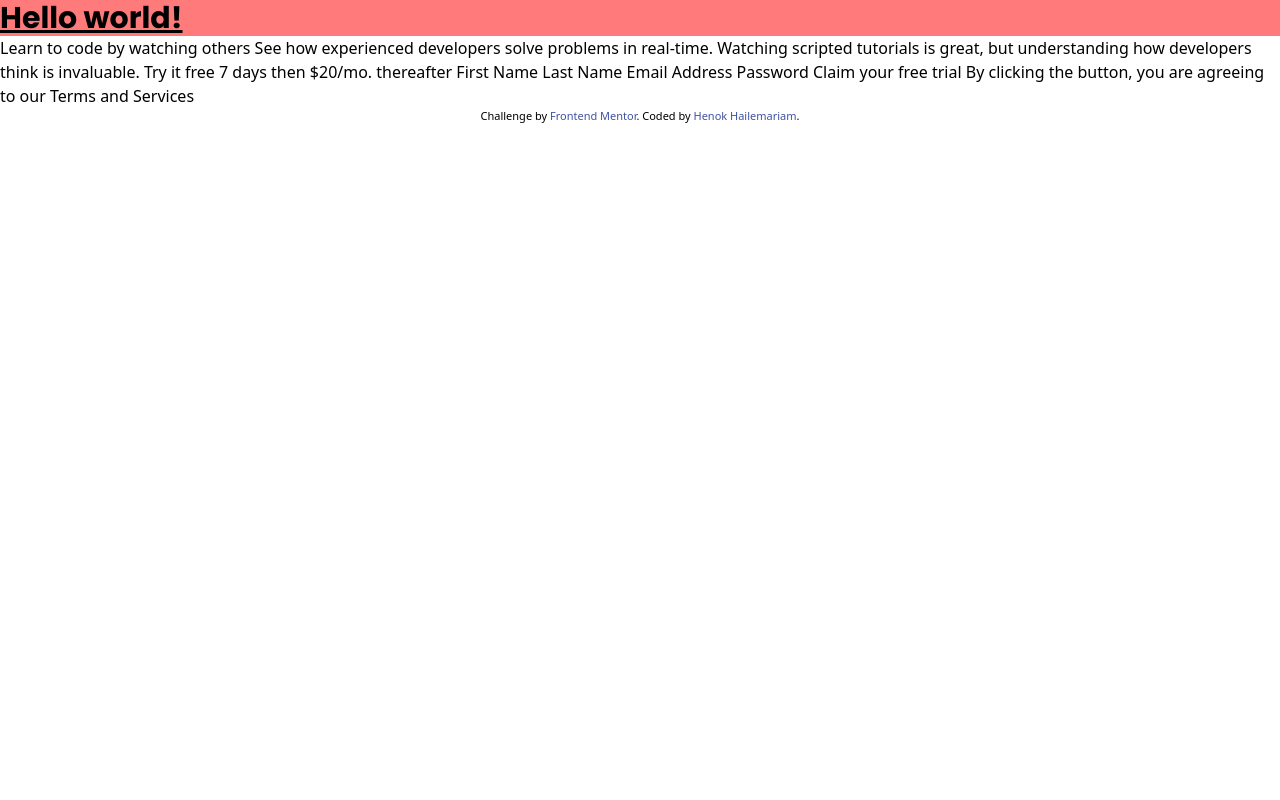
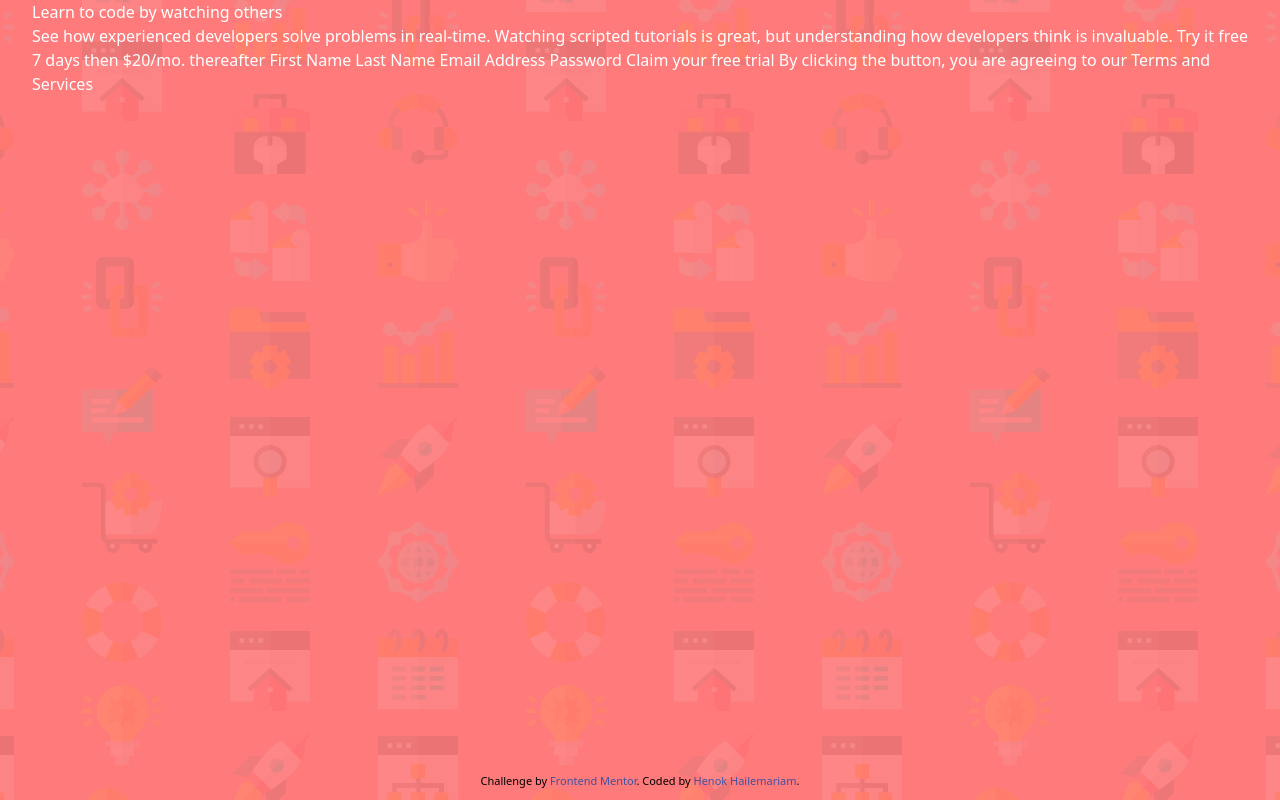
Before and after one commit to henokkhm/frontend-mentor-intro-component-with-sign-up-form, a website: page src/index.html in a window 1280 px wide. Drawn offline with Linux system fonts and the light colour scheme.

Commit message:
Fix footer, add prettier

```diff
--- a/package.json
+++ b/package.json
@@ -18,6 +18,8 @@
   },
   "homepage": "https://github.com/henokkh/frontend-mentor-intro-component-with-sign-up-form#readme",
   "devDependencies": {
+    "prettier": "^2.7.1",
+    "prettier-plugin-tailwindcss": "^0.1.13",
     "tailwindcss": "^3.2.2"
   }
 }
--- a/src/index.html
+++ b/src/index.html
@@ -1,31 +1,50 @@
 <!DOCTYPE html>
 <html lang="en">
   <head>
-  <meta charset="UTF-8">
-  <meta name="viewport" content="width=device-width, initial-scale=1.0"> <!-- displays site properly based on user's device -->
+    <meta charset="UTF-8" />
+    <meta name="viewport" content="width=device-width, initial-scale=1.0" />
+    <!-- displays site properly based on user's device -->
 
-  <link rel="icon" type="image/png" sizes="32x32" href="./images/favicon-32x32.png">
-  <link rel="preconnect" href="https://fonts.googleapis.com">
-  <link rel="preconnect" href="https://fonts.gstatic.com" crossorigin>
-  <link href="https://fonts.googleapis.com/css2?family=Poppins:wght@400;500;600;700&display=swap" rel="stylesheet">
+    <link
+      rel="icon"
+      type="image/png"
+      sizes="32x32"
+      href="./images/favicon-32x32.png"
+    />
+    <link rel="preconnect" href="https://fonts.googleapis.com" />
+    <link rel="preconnect" href="https://fonts.gstatic.com" crossorigin />
+    <link
+      href="https://fonts.googleapis.com/css2?family=Poppins:wght@400;500;600;700&display=swap"
+      rel="stylesheet"
+    />
 
     <title>Frontend Mentor | Intro component with sign up form</title>
 
-  <link href="../dist/output.css" rel="stylesheet">
+    <link href="../dist/output.css" rel="stylesheet" />
 
     <!-- Feel free to remove these styles or customise in your own stylesheet 👍 -->
     <style>
-    .attribution { font-size: 11px; text-align: center; }
-    .attribution a { color: hsl(228, 45%, 44%); }
+      .attribution {
+        font-size: 11px;
+        text-align: center;
+        position: absolute;
+        bottom: 0;
+        width: 100%;
+        padding-bottom: 1em;
+      }
+      .attribution a {
+        color: hsl(228, 45%, 44%);
+      }
     </style>
   </head>
   <body>
+    <main
+      class="min-h-screen bg-custom-red bg-[url(../images/bg-intro-mobile.png)] bg-cover bg-fixed bg-center bg-no-repeat px-8 text-white sm:bg-[url(../images/bg-intro-desktop.png)]"
+    >
+      <section></section>
+      <h1 class="">Learn to code by watching others</h1>
 
-  <h1 class="text-3xl text-custom-blue bg-custom-red font-poppins font-bold underline">
-    Hello world!
-  </h1>
-  Learn to code by watching others
-
+      <!-- prettier-ignore -->
       See how experienced developers solve problems in real-time. Watching scripted tutorials is great,
       but understanding how developers think is invaluable.
 
@@ -39,11 +58,14 @@
       Claim your free trial
 
       By clicking the button, you are agreeing to our Terms and Services
+    </main>
 
     <footer>
       <p class="attribution">
-      Challenge by <a href="https://www.frontendmentor.io?ref=challenge" target="_blank">Frontend Mentor</a>.
-      Coded by <a href="https://github.com/henokkh">Henok Hailemariam</a>.
+        Challenge by
+        <a href="https://www.frontendmentor.io?ref=challenge" target="_blank"
+          >Frontend Mentor</a
+        >. Coded by <a href="https://github.com/henokkh">Henok Hailemariam</a>.
       </p>
     </footer>
   </body>
```
Also changed, not shown: dist/output.css, 2 other files. Lines whose indentation alone changed are shown as unchanged.
